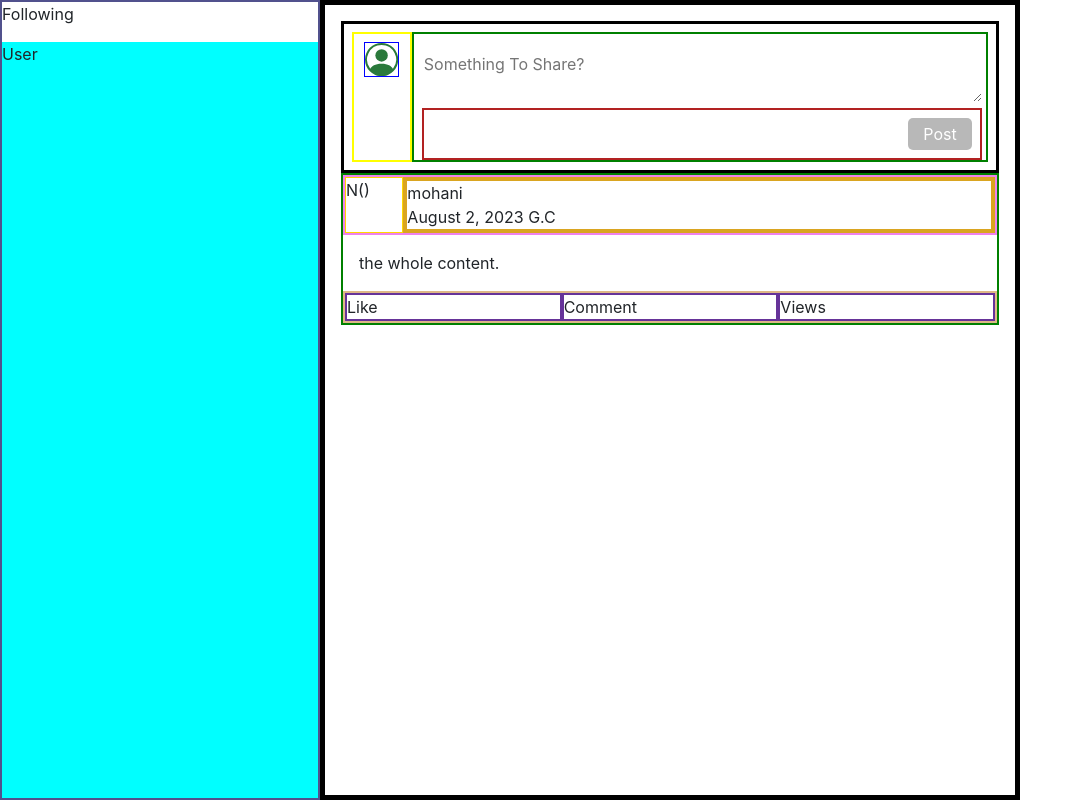
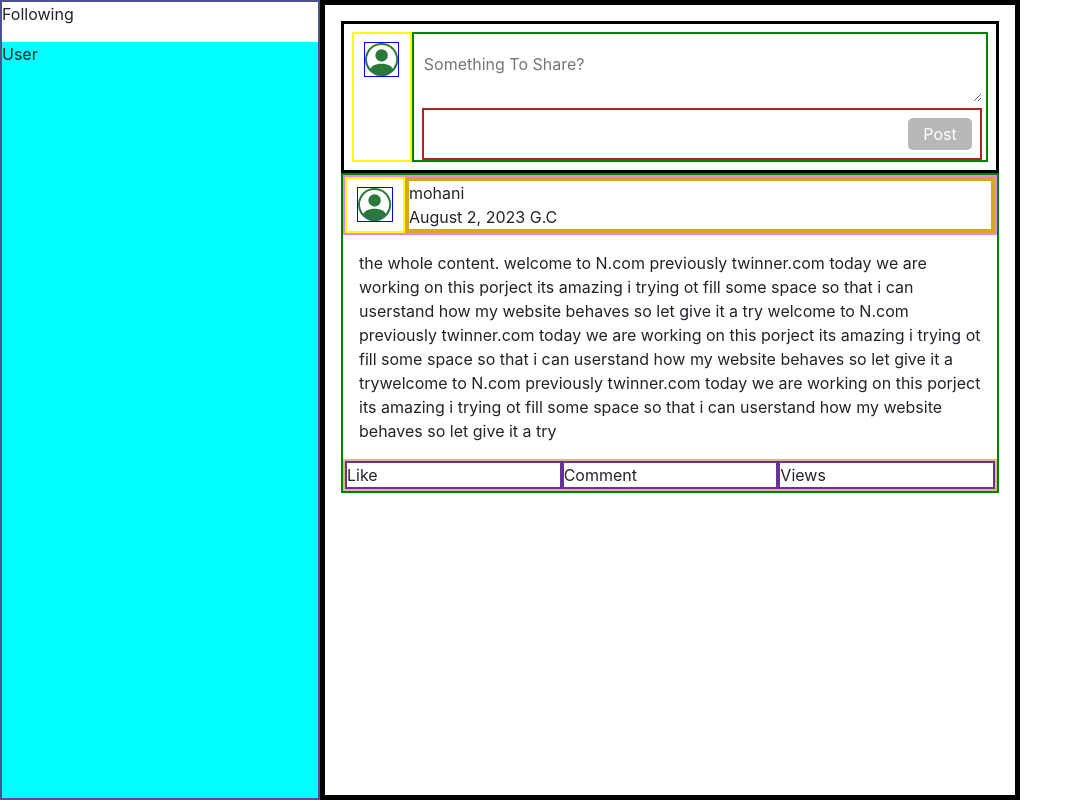
Before and after one commit to mohani-01/network, a Django app: page / in a window 1280 px wide. Shown: the whole page, without its empty margins (0-1081 px from the left). Run offline with Django 3.2, Linux system fonts and the light colour scheme; some libraries are stand-ins or nearby versions.

```diff
--- a/network/static/network/index.js
+++ b/network/static/network/index.js
@@ -4,6 +4,9 @@ document.addEventListener('DOMContentLoaded', () => {
 
 
     document.querySelector('#form-post').addEventListener('click', () => newPost());
+
+
+
 });
 // Things need to be done when page first load
 function loadFirstPage() {
--- a/network/templates/network/index.html
+++ b/network/templates/network/index.html
@@ -38,8 +38,12 @@
             <div class="posts">
 
                 <div class="username">
-                    <div class="user-image">
-                        N()
+                    <div class="user-icon">
+                        <svg xmlns="http://www.w3.org/2000/svg" width="16" height="16" fill="currentColor" class="bi bi-person-circle" viewBox="0 0 16 16">
+                            <path d="M11 6a3 3 0 1 1-6 0 3 3 0 0 1 6 0z"/>
+                            <path fill-rule="evenodd" d="M0 8a8 8 0 1 1 16 0A8 8 0 0 1 0 8zm8-7a7 7 0 0 0-5.468 11.37C3.242 11.226 4.805 10 8 10s4.757 1.225 5.468 2.37A7 7 0 0 0 8 1z"/>
+                        </svg>
+                        <i class="bi bi-person-circle"></i>
                     </div>
                     <div class="user-username">
                         mohani <br>
@@ -48,7 +52,17 @@
                     </div>
                 </div>
 
-                <div class="post-content">the whole content.</div>
+                <div class="post-content">
+                    the whole content.
+                    welcome to N.com previously twinner.com today we are working on this porject
+                    its amazing i trying ot fill some space so that i can userstand how
+                    my website behaves so let give it a try
+                    welcome to N.com previously twinner.com today we are working on this porject
+                    its amazing i trying ot fill some space so that i can userstand how
+                    my website behaves so let give it a trywelcome to N.com previously twinner.com today we are working on this porject
+                    its amazing i trying ot fill some space so that i can userstand how
+                    my website behaves so let give it a try
+                </div>
 
                 <div class="post-info">
                     <div>Like</div>
```
Also changed, not shown: network/static/network/styles.css (+7 -3 lines).
